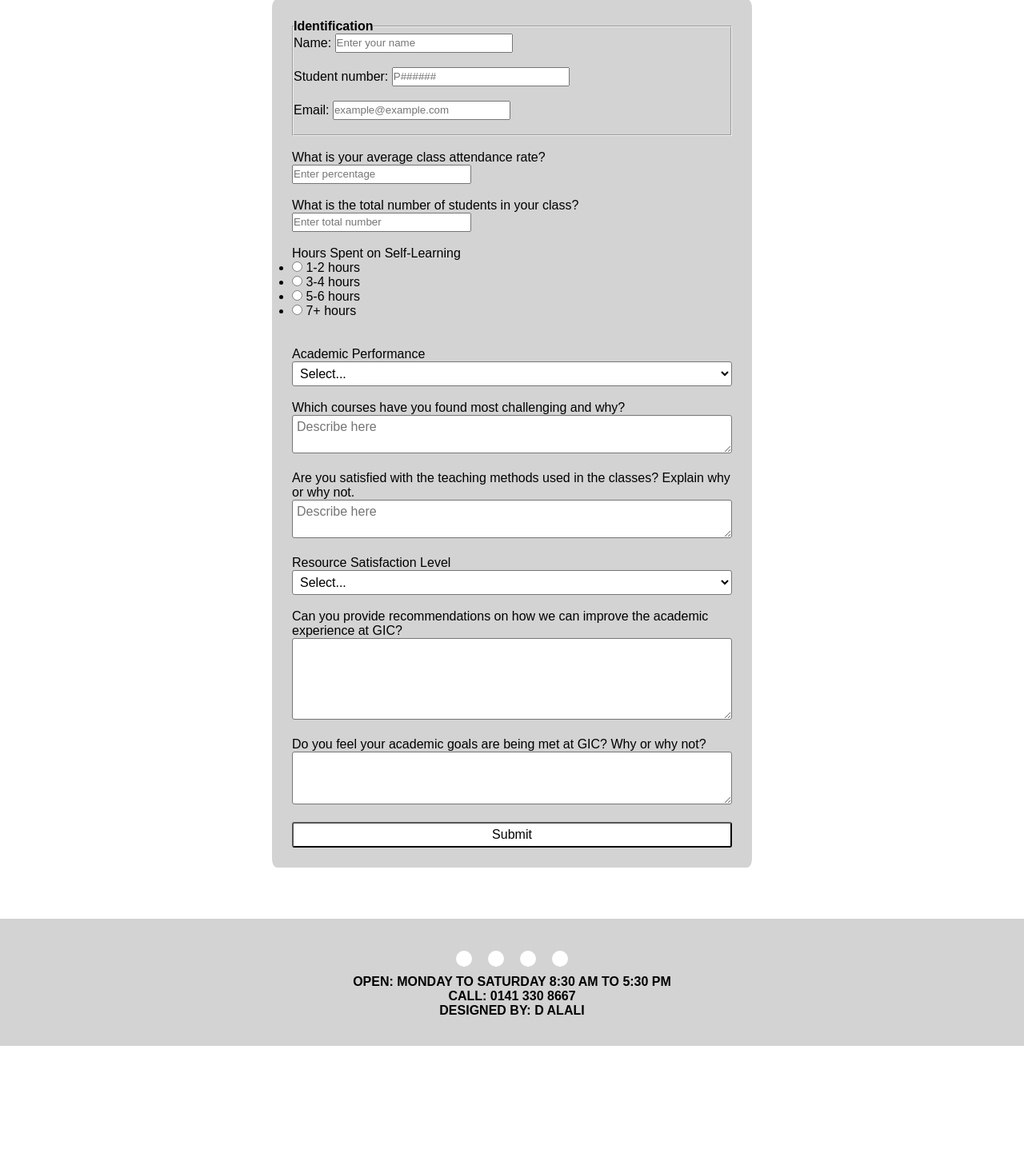
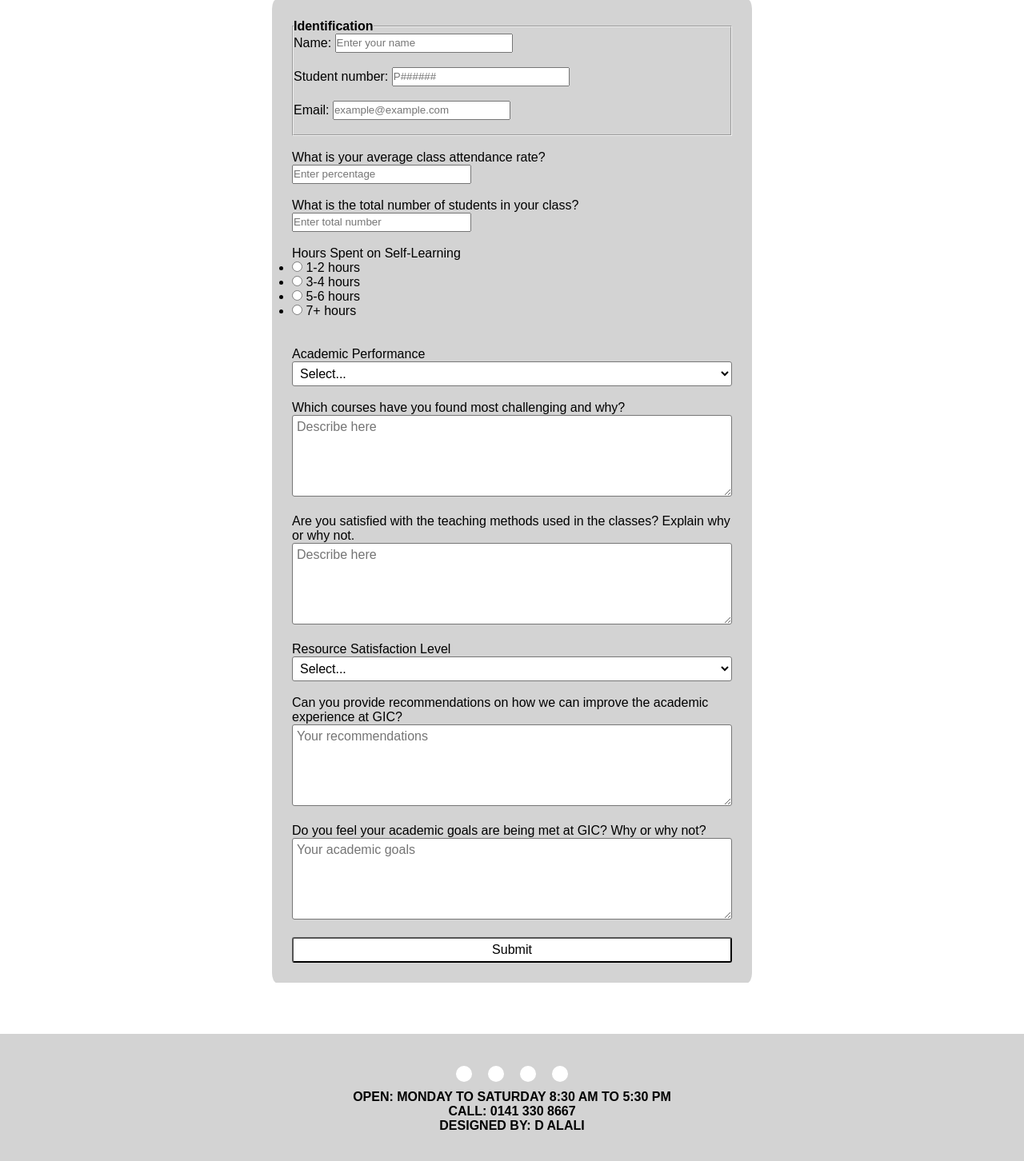
Before and after one commit to alalidana/FC724_3_4, a Flask app: page /questionnaire in a window 1280 px wide. Shown: the part 181-1633 px from the top of the page at 80% size. Before the commit the page ends 1489 px from the top, so only its background shows below. Run offline with Flask 3, Linux system fonts and the light colour scheme.

Commit message:
adding comments to form.py

```diff
--- a/form.py
+++ b/form.py
@@ -1,39 +1,41 @@
 from flask_wtf import FlaskForm
 from wtforms import StringField, TextAreaField, RadioField, SelectField, SubmitField
 from wtforms.validators import DataRequired, Length, Email, NumberRange
+#Define a class for the survey from which inherits from FlaskForm
 class Surveyform(FlaskForm):
+    # Field for the user's name, required input.
     name = StringField('Name: ', validators=[DataRequired()], render_kw={'placeholder': 'Enter your name', 'id': 'name'})
-
+    # Field for student number with specific length requirements and a placeholder.
     student_number = StringField('Student number: ', validators=[DataRequired(), Length(min=7, max=7,message='Student number must be P followed by 6 digits.')],
                                  render_kw={'placeholder': 'P######', 'id': 'student_number'})
-
+    # Email field that must contain a valid email address.
     email = StringField('Email: ', validators=[DataRequired(), Email()],render_kw={'placeholder': 'example@example.com', 'id': 'email'})
-
+    # Numeric field for class attendance rate, expecting a percentage value.
     attendance = StringField('What is your average class attendance rate?', validators=[DataRequired(), NumberRange(min=0, max=100)],render_kw={'placeholder': 'Enter percentage', 'id': 'attendance'})
-
+    # Field for the number of students in class, requiring a numeric value.
     students_number = StringField('What is the total number of students in your class?', validators=[DataRequired()],render_kw={'placeholder': 'Enter total number', 'id': 'students'})
-
+    # Radio field for selecting the hours spent on self-learning.
     self_learning = RadioField('Hours Spent on Self-Learning',choices=[('1-2', '1-2 hours'), ('3-4', '3-4 hours'), ('5-6', '5-6 hours'),
                                         ('7+', '7+ hours')], validators=[DataRequired()])
-
+    # Dropdown for academic performance rating.
     performance = SelectField('Academic Performance',choices=[('Select...', 'Select...'), ('1', '1'),('2', '2'), ('3', '3'), ('4', '4'), ('5', '5'), ('6', '6'),
                                        ('7', '7'), ('8', '8'), ('9', '9'), ('10', '10')], validators=[DataRequired()])
-
+    # Text area for describing challenging courses with a specified number of rows.
     challenging_courses = TextAreaField('Which courses have you found most challenging and why?', validators=[DataRequired()],
-                                        render_kw={'placeholder': 'Describe here', 'id': 'challengingCourses'})
-
+                                        render_kw={'placeholder': 'Describe here', 'id': 'challengingCourses', 'rows': 5})
+    # Text area for feedback on teaching methods.
     teaching_methods= TextAreaField('Are you satisfied with the teaching methods used in the classes? Explain why or why not.', validators=[DataRequired()],
-                                        render_kw={'placeholder': 'Describe here', 'id': 'teaching_methods'})
-
+                                        render_kw={'placeholder': 'Describe here', 'id': 'teaching_methods', 'rows': 5})
+    # Dropdown for rating resource satisfaction.
     resources_satisfaction = SelectField('Resource Satisfaction Level',
                                          choices=[('Select...', 'Select...'), ('1', '1'), ('2', '2'), ('3', '3'), ('4', '4'), ('5', '5'),
                                                   ('6', '6'), ('7', '7'), ('8', '8'), ('9', '9'), ('10', '10')],
                                          validators=[DataRequired()])
-
+    # Text area for suggestions on improvements.
     improvement_suggestions = TextAreaField('Can you provide recommendations on how we can improve the academic experience at GIC?', validators=[DataRequired()],
-                                            render_kw={'placeholder': 'Your recommendations', 'id': 'improvement'})
-
+                                            render_kw={'placeholder': 'Your recommendations', 'id': 'improvement', 'rows': 5})
+    # Text area for students to describe whether their academic goals are being met.
     goals = TextAreaField('Do you feel your academic goals are being met at GIC? Why or why not?', validators=[DataRequired()],
-                          render_kw={'placeholder': 'Your academic goals', 'id': 'goals'})
-
+                          render_kw={'placeholder': 'Your academic goals', 'id': 'goals', 'rows': 5})
+    # Submit button for the form.
     submit = SubmitField('Submit')
--- a/templates/datacollectionpage.html
+++ b/templates/datacollectionpage.html
@@ -24,12 +24,12 @@
     <main>
         <header id="formheader">
             <div class="questions">
+            <!-- Header of form -->
             <h1 id="title">Students Progress at GIC Survey</h1>
             </div>
         </header>
         <form method="post" id="survey-form" action="{{ url_for('questionnaire') }}">
             {{ form.csrf_token() }}
-
             <fieldset>
             <legend><strong>Identification</strong></legend>
                 <!-- Name Field -->
@@ -68,16 +68,14 @@
                 {{ form.resources_satisfaction.label }}<br>
                 {{ form.resources_satisfaction() }}<br><br>
                 <!--improvement recommendations-->
-                <label for="improvement">Can you provide recommendations on how we can improve the academic experience at GIC?</label><br>
-                <textarea id="improvement" name="improvement" cols="40" rows="5" max="250"></textarea><br>
-                <br>
+                {{ form.improvement_suggestions.label }}<br>
+                {{ form.improvement_suggestions() }}<br><br>
                 <!--goals-->
-                <label for="goals">Do you feel your academic goals are being met at GIC? Why or why not?</label><br>
-                <textarea id="goals" name="goals" cols="40" rows="3" max="250"></textarea><br>
-                <br>
+                {{ form.goals.label }}<br>
+                {{ form.goals() }}<br><br>
                 <!--submit button-->
-                    <button type="submit" id="formButton">Submit</button>
-            </form>
+                {{ form.submit(id='formButton', class_='submit-class') }}
+         </form>
     </main>
 <!-- Footer with social icons and contact information -->
 <footer class="footer">
```
